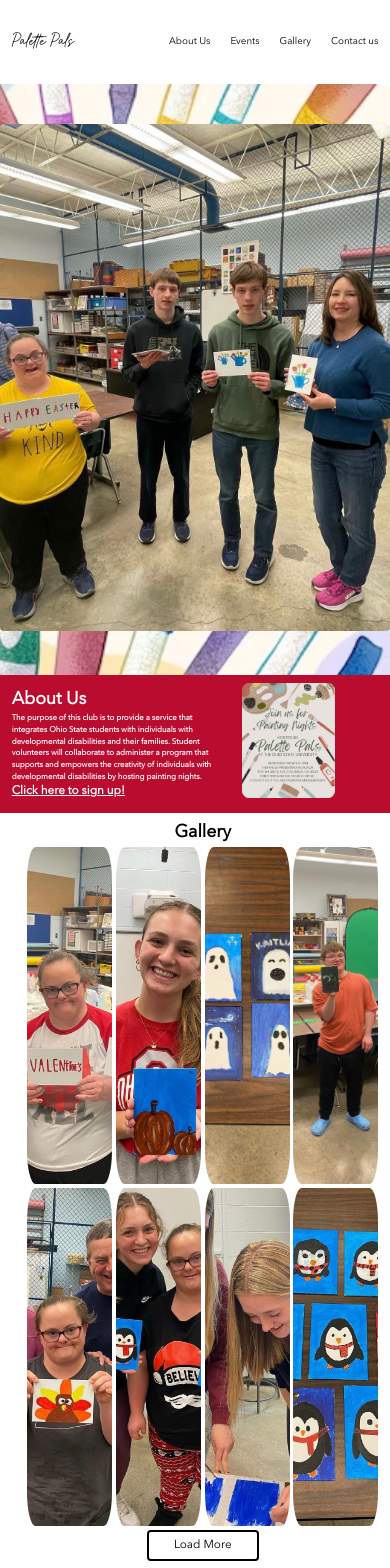
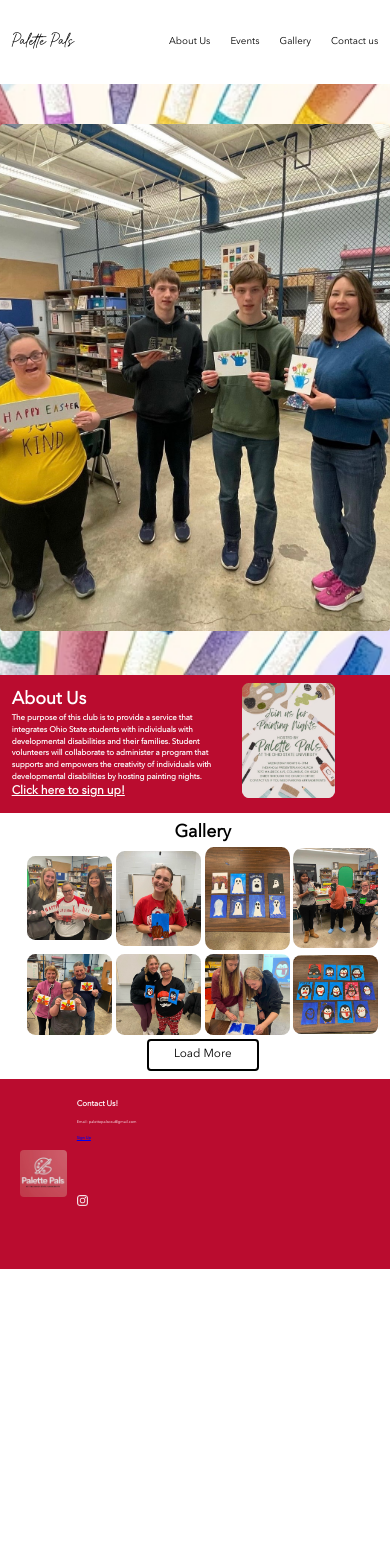
Before and after one commit to singh1733/pallete_pals, a React (Vite) app: page / in a window 390 px wide. Shown: the top 1568 px of the page. After the commit the page ends 1269 px from the top, so only its background shows below. Built offline with nearby package versions, Linux system fonts and the light colour scheme.

Commit message:
Fixed phone compatibikity

```diff
--- a/src/assets/styles/MainPage.module.css
+++ b/src/assets/styles/MainPage.module.css
@@ -191,7 +191,7 @@ li {
 
 .Gallery {
   display: grid;
-  grid-template-columns: repeat(4, 1fr);
+  grid-template-columns: repeat(4, auto);
 
   gap: 1vw;
   width: 90vw;
@@ -203,7 +203,7 @@ li {
 
 .Gallery img {
   object-fit: cover;
-  height: 40vh;
+  height: auto;
   border-radius: 10%;
   width: 40vw;
 }
```
